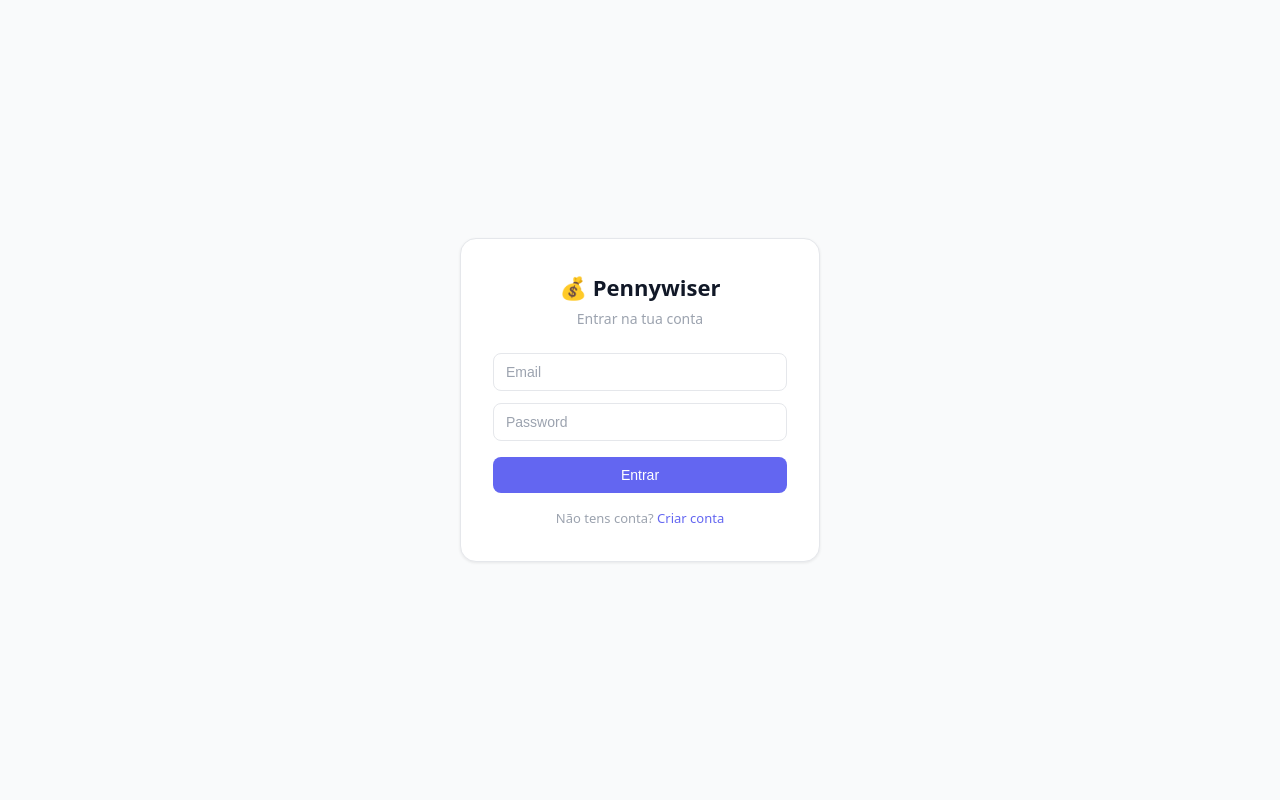
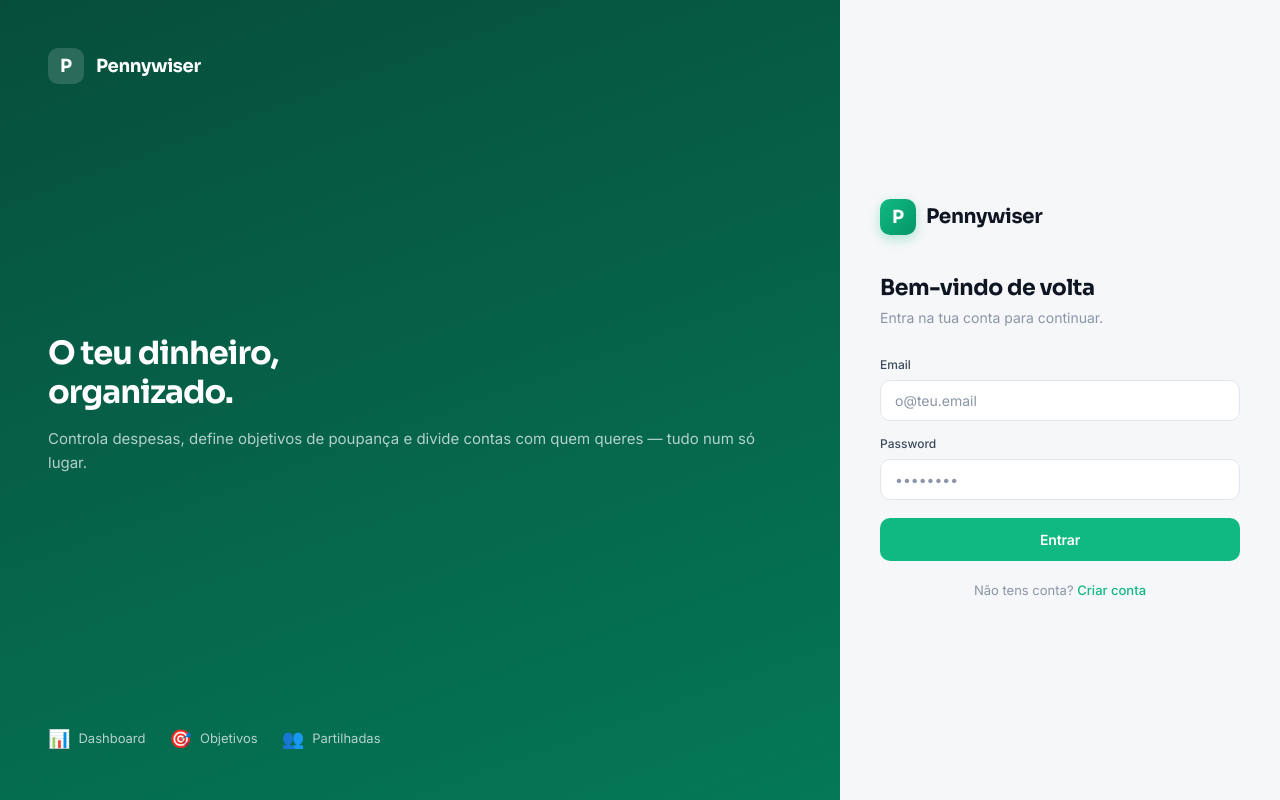
Before and after one commit to faomen/pennywiser, a React (Vite) app in the folder finance-app/: page / in a window 1280 px wide. Built offline with nearby package versions, Linux system fonts and the light colour scheme; no server answers.

Commit message:
redesign: new design system, login split-screen, refined layout

```diff
--- a/finance-app/src/App.jsx
+++ b/finance-app/src/App.jsx
@@ -9,6 +9,8 @@ import Shared from './pages/Shared'
 import JoinGroup from './pages/JoinGroup'
 import Settings from './pages/Settings'
 
+
+// LoginPage — cola dentro do App.jsx substituindo o componente LoginPage existente
 
 function LoginPage() {
   const [email, setEmail] = useState('')
@@ -29,35 +31,122 @@ function LoginPage() {
   }
 
   return (
-    <div style={{ display: 'flex', alignItems: 'center', justifyContent: 'center', height: '100vh', background: 'var(--bg)' }}>
-      <div style={{ width: 360, padding: 32, background: 'var(--surface)', borderRadius: 16, border: '0.5px solid var(--border)', boxShadow: 'var(--shadow)' }}>
-        <h1 style={{ fontSize: 22, fontWeight: 600, textAlign: 'center', marginBottom: 4, color: 'var(--text-primary)' }}>💰 Pennywiser</h1>
-        <p style={{ textAlign: 'center', color: 'var(--text-muted)', marginBottom: 24, fontSize: 14 }}>
-          {isSignUp ? 'Criar conta' : 'Entrar na tua conta'}
+    <div style={{
+      display: 'flex', minHeight: '100vh',
+      background: 'var(--bg)',
+    }}>
+      {/* Left panel — branding */}
+      <div style={{
+        display: 'none',
+        flex: 1,
+        background: 'linear-gradient(160deg, #064e3b 0%, #065f46 40%, #047857 100%)',
+        padding: '48px',
+        flexDirection: 'column',
+        justifyContent: 'space-between',
+        // only show on desktop via media query — handled inline for simplicity
+      }} className="login-panel">
+        <div style={{ display: 'flex', alignItems: 'center', gap: 12 }}>
+          <div style={{ width: 36, height: 36, borderRadius: 10, background: 'rgba(255,255,255,0.15)', display: 'flex', alignItems: 'center', justifyContent: 'center', fontSize: 18, color: '#fff', fontWeight: 700, fontFamily: 'var(--font-display)' }}>P</div>
+          <span style={{ fontSize: 18, fontWeight: 700, color: '#fff', fontFamily: 'var(--font-display)', letterSpacing: '-0.02em' }}>Pennywiser</span>
+        </div>
+        <div>
+          <p style={{ fontSize: 32, fontWeight: 700, color: '#fff', fontFamily: 'var(--font-display)', lineHeight: 1.2, letterSpacing: '-0.03em', marginBottom: 16 }}>
+            O teu dinheiro,<br />organizado.
           </p>
-        <form onSubmit={handle} style={{ display: 'flex', flexDirection: 'column', gap: 12 }}>
+          <p style={{ fontSize: 15, color: 'rgba(255,255,255,0.7)', lineHeight: 1.6 }}>
+            Controla despesas, define objetivos de poupança e divide contas com quem queres — tudo num só lugar.
+          </p>
+        </div>
+        <div style={{ display: 'flex', gap: 24 }}>
+          {[['📊', 'Dashboard'], ['🎯', 'Objetivos'], ['👥', 'Partilhadas']].map(([e, l]) => (
+            <div key={l} style={{ display: 'flex', alignItems: 'center', gap: 8 }}>
+              <span style={{ fontSize: 18 }}>{e}</span>
+              <span style={{ fontSize: 13, color: 'rgba(255,255,255,0.7)' }}>{l}</span>
+            </div>
+          ))}
+        </div>
+      </div>
+
+      {/* Right panel — form */}
+      <div style={{
+        width: '100%', maxWidth: 440,
+        margin: '0 auto',
+        display: 'flex', alignItems: 'center', justifyContent: 'center',
+        padding: '32px 24px',
+      }}>
+        <div style={{ width: '100%', maxWidth: 360 }}>
+          {/* Mobile logo */}
+          <div style={{ display: 'flex', alignItems: 'center', gap: 10, marginBottom: 40 }}>
+            <div style={{
+              width: 36, height: 36, borderRadius: 10,
+              background: 'linear-gradient(135deg, var(--accent), var(--accent-dark))',
+              display: 'flex', alignItems: 'center', justifyContent: 'center',
+              fontSize: 18, color: '#fff', fontWeight: 700,
+              fontFamily: 'var(--font-display)',
+              boxShadow: '0 4px 12px rgba(16,185,129,0.3)',
+            }}>P</div>
+            <span style={{ fontSize: 20, fontWeight: 700, fontFamily: 'var(--font-display)', color: 'var(--text-primary)', letterSpacing: '-0.02em' }}>
+              Pennywiser
+            </span>
+          </div>
+
+          <h2 style={{ fontSize: 22, fontWeight: 700, fontFamily: 'var(--font-display)', color: 'var(--text-primary)', letterSpacing: '-0.02em', marginBottom: 6 }}>
+            {isSignUp ? 'Criar conta' : 'Bem-vindo de volta'}
+          </h2>
+          <p style={{ fontSize: 14, color: 'var(--text-muted)', marginBottom: 28 }}>
+            {isSignUp ? 'Começa a controlar as tuas finanças hoje.' : 'Entra na tua conta para continuar.'}
+          </p>
+
+          <form onSubmit={handle} style={{ display: 'flex', flexDirection: 'column', gap: 14 }}>
+            <div>
+              <label style={{ fontSize: 12, fontWeight: 500, color: 'var(--text-secondary)', display: 'block', marginBottom: 6 }}>Email</label>
               <input
-            type="email" placeholder="Email" value={email}
+                type="email" placeholder="o@teu.email" value={email}
                 onChange={e => setEmail(e.target.value)} required
-            style={{ padding: '10px 12px', borderRadius: 8, border: '1px solid var(--border)', fontSize: 14, outline: 'none', background: 'var(--surface)', color: 'var(--text-primary)' }}
+                style={{ width: '100%', padding: '11px 14px', borderRadius: 10, border: '1.5px solid var(--border)', fontSize: 14 }}
               />
+            </div>
+            <div>
+              <label style={{ fontSize: 12, fontWeight: 500, color: 'var(--text-secondary)', display: 'block', marginBottom: 6 }}>Password</label>
               <input
-            type="password" placeholder="Password" value={password}
+                type="password" placeholder="••••••••" value={password}
                 onChange={e => setPassword(e.target.value)} required
-            style={{ padding: '10px 12px', borderRadius: 8, border: '1px solid var(--border)', fontSize: 14, outline: 'none', background: 'var(--surface)', color: 'var(--text-primary)' }}
+                style={{ width: '100%', padding: '11px 14px', borderRadius: 10, border: '1.5px solid var(--border)', fontSize: 14 }}
               />
-          {error && <p style={{ color: 'var(--danger)', fontSize: 13 }}>{error}</p>}
-          <button type="submit" disabled={loading}
-            style={{ padding: '10px 12px', borderRadius: 8, background: 'var(--accent)', color: 'white', border: 'none', fontSize: 14, fontWeight: 500, cursor: 'pointer', marginTop: 4 }}>
+            </div>
+
+            {error && (
+              <div style={{ padding: '10px 14px', borderRadius: 8, background: 'var(--expense-bg)', border: '1px solid var(--expense)', fontSize: 13, color: 'var(--expense)' }}>
+                {error}
+              </div>
+            )}
+
+            <button type="submit" disabled={loading} style={{
+              marginTop: 4,
+              padding: '13px',
+              borderRadius: 10,
+              background: loading ? 'var(--accent-bg)' : 'var(--accent)',
+              color: loading ? 'var(--accent)' : '#fff',
+              border: 'none', fontSize: 14, fontWeight: 600,
+              cursor: loading ? 'not-allowed' : 'pointer',
+              fontFamily: 'var(--font-body)',
+              transition: 'all 0.15s',
+              letterSpacing: '-0.01em',
+            }}>
               {loading ? 'A processar...' : isSignUp ? 'Criar conta' : 'Entrar'}
             </button>
           </form>
-        <p style={{ textAlign: 'center', marginTop: 16, fontSize: 13, color: 'var(--text-muted)' }}>
+
+          <p style={{ textAlign: 'center', marginTop: 20, fontSize: 13, color: 'var(--text-muted)' }}>
             {isSignUp ? 'Já tens conta?' : 'Não tens conta?'}{' '}
-          <span onClick={() => setIsSignUp(!isSignUp)} style={{ color: 'var(--accent)', cursor: 'pointer' }}>
+            <span
+              onClick={() => { setIsSignUp(!isSignUp); setError('') }}
+              style={{ color: 'var(--accent)', cursor: 'pointer', fontWeight: 500 }}
+            >
               {isSignUp ? 'Entrar' : 'Criar conta'}
             </span>
           </p>
+        </div>
       </div>
     </div>
   )
--- a/finance-app/src/components/Layout.jsx
+++ b/finance-app/src/components/Layout.jsx
@@ -14,12 +14,23 @@ function useIsMobile() {
 }
 
 const NAV = [
-  { to: '/dashboard',    emoji: '📊', text: 'Dashboard' },
-  { to: '/transactions', emoji: '💳', text: 'Transações' },
-  { to: '/goals',        emoji: '🎯', text: 'Objetivos' },
-  { to: '/shared',       emoji: '👥', text: 'Partilhadas' },
-  { to: '/settings',     emoji: '⚙️', text: 'Definições' },
+  { to: '/dashboard',    icon: '▦',  text: 'Dashboard' },
+  { to: '/transactions', icon: '↕',  text: 'Transações' },
+  { to: '/goals',        icon: '◎',  text: 'Objetivos' },
+  { to: '/shared',       icon: '⊕',  text: 'Partilhadas' },
+  { to: '/settings',     icon: '◈',  text: 'Definições' },
 ]
+
+const navLinkStyle = (isActive) => ({
+  display: 'flex', alignItems: 'center', gap: 10,
+  padding: '9px 12px', borderRadius: 8,
+  textDecoration: 'none', fontSize: 13,
+  fontWeight: isActive ? 600 : 400,
+  color: isActive ? 'var(--accent)' : 'var(--text-muted)',
+  background: isActive ? 'var(--accent-bg)' : 'transparent',
+  transition: 'all 0.15s',
+  letterSpacing: isActive ? '-0.01em' : 'normal',
+})
 
 export default function Layout({ children }) {
   const navigate = useNavigate()
@@ -33,93 +44,141 @@ export default function Layout({ children }) {
 
   if (isMobile) return (
     <div style={{ display: 'flex', flexDirection: 'column', minHeight: '100vh', background: 'var(--bg)' }}>
-      {/* Mobile header */}
       <header style={{
         position: 'sticky', top: 0, zIndex: 40,
-        background: 'var(--surface)', borderBottom: '1px solid var(--border)',
-        padding: '12px 16px',
-        display: 'flex', alignItems: 'center', justifyContent: 'space-between'
+        background: 'var(--surface)',
+        borderBottom: '1px solid var(--border)',
+        padding: '0 16px',
+        height: 52,
+        display: 'flex', alignItems: 'center', justifyContent: 'space-between',
       }}>
-        <h1 style={{ fontSize: 16, fontWeight: 600, color: 'var(--text-primary)', margin: 0 }}>💰 Pennywiser</h1>
-        <button onClick={toggle} style={{ background: 'none', border: 'none', fontSize: 18, cursor: 'pointer', padding: 4 }}>
+        <div style={{ display: 'flex', alignItems: 'center', gap: 8 }}>
+          <div style={{
+            width: 28, height: 28, borderRadius: 8,
+            background: 'linear-gradient(135deg, var(--accent), var(--accent-dark))',
+            display: 'flex', alignItems: 'center', justifyContent: 'center',
+            fontSize: 14, color: '#fff', fontWeight: 700,
+            fontFamily: 'var(--font-display)'
+          }}>P</div>
+          <span style={{ fontSize: 15, fontWeight: 700, fontFamily: 'var(--font-display)', color: 'var(--text-primary)', letterSpacing: '-0.02em' }}>
+            Pennywiser
+          </span>
+        </div>
+        <button onClick={toggle} style={{
+          background: 'var(--surface-2)', border: 'none',
+          width: 34, height: 34, borderRadius: 8,
+          cursor: 'pointer', fontSize: 15,
+          display: 'flex', alignItems: 'center', justifyContent: 'center'
+        }}>
           {dark ? '☀️' : '🌙'}
         </button>
       </header>
 
-      {/* Page content */}
-      <main style={{ flex: 1, padding: '16px', paddingBottom: 80, overflowY: 'auto' }}>
+      <main style={{ flex: 1, padding: '16px', paddingBottom: 72 }}>
         {children}
       </main>
 
-      {/* Bottom tab bar */}
       <nav style={{
         position: 'fixed', bottom: 0, left: 0, right: 0, zIndex: 40,
-        background: 'var(--surface)', borderTop: '1px solid var(--border)',
-        display: 'flex', paddingBottom: 'env(safe-area-inset-bottom)'
+        background: 'var(--surface)',
+        borderTop: '1px solid var(--border)',
+        display: 'flex',
+        paddingBottom: 'env(safe-area-inset-bottom)',
+        boxShadow: '0 -4px 16px rgba(0,0,0,0.06)',
       }}>
-        {NAV.map(({ to, emoji, text }) => (
+        {NAV.map(({ to, text }) => (
           <NavLink key={to} to={to} style={({ isActive }) => ({
-            flex: 1, display: 'flex', flexDirection: 'column', alignItems: 'center',
-            padding: '8px 4px', textDecoration: 'none', gap: 2,
+            flex: 1, display: 'flex', flexDirection: 'column',
+            alignItems: 'center', justifyContent: 'center',
+            padding: '8px 2px 6px', textDecoration: 'none', gap: 3,
             color: isActive ? 'var(--accent)' : 'var(--text-muted)',
-            borderTop: isActive ? '2px solid var(--accent)' : '2px solid transparent',
-            transition: 'all 0.15s'
+            position: 'relative',
           })}>
-            <span style={{ fontSize: 20 }}>{emoji}</span>
-            <span style={{ fontSize: 10, fontWeight: 500 }}>{text}</span>
+            {({ isActive }) => (
+              <>
+                {isActive && (
+                  <div style={{
+                    position: 'absolute', top: 0, left: '20%', right: '20%',
+                    height: 2, background: 'var(--accent)',
+                    borderRadius: '0 0 2px 2px',
+                  }} />
+                )}
+                <span style={{ fontSize: 11, fontWeight: isActive ? 600 : 400, marginTop: 2, letterSpacing: '-0.01em' }}>
+                  {text}
+                </span>
+              </>
+            )}
           </NavLink>
         ))}
       </nav>
     </div>
   )
 
-  // Desktop layout — igual ao anterior
   return (
     <div style={{ display: 'flex', minHeight: '100vh', background: 'var(--bg)' }}>
       <nav style={{
-        width: 220, borderRight: '1px solid var(--border)',
-        padding: '1.5rem 0.75rem',
-        display: 'flex', flexDirection: 'column', gap: 4,
+        width: 232, flexShrink: 0,
+        borderRight: '1px solid var(--border)',
+        padding: '20px 12px',
+        display: 'flex', flexDirection: 'column', gap: 2,
         background: 'var(--surface)',
-        position: 'sticky', top: 0, height: '100vh'
+        position: 'sticky', top: 0, height: '100vh',
+        overflowY: 'auto',
       }}>
-        <div style={{ padding: '0 0.5rem', marginBottom: 24 }}>
-          <h1 style={{ fontSize: 16, fontWeight: 600, color: 'var(--text-primary)' }}>💰 Pennywiser</h1>
-          <p style={{ fontSize: 11, color: 'var(--text-muted)', marginTop: 2 }}>gestão financeira</p>
+        {/* Logo */}
+        <div style={{ padding: '4px 8px 20px', display: 'flex', alignItems: 'center', gap: 10 }}>
+          <div style={{
+            width: 32, height: 32, borderRadius: 10,
+            background: 'linear-gradient(135deg, var(--accent), var(--accent-dark))',
+            display: 'flex', alignItems: 'center', justifyContent: 'center',
+            fontSize: 16, color: '#fff', fontWeight: 700,
+            fontFamily: 'var(--font-display)', flexShrink: 0,
+            boxShadow: '0 2px 8px rgba(16,185,129,0.3)',
+          }}>P</div>
+          <div>
+            <p style={{ fontSize: 15, fontWeight: 700, fontFamily: 'var(--font-display)', color: 'var(--text-primary)', letterSpacing: '-0.02em', lineHeight: 1 }}>
+              Pennywiser
+            </p>
+            <p style={{ fontSize: 10, color: 'var(--text-muted)', marginTop: 2 }}>gestão financeira</p>
+          </div>
         </div>
 
-        {NAV.map(({ to, emoji, text }) => (
-          <NavLink key={to} to={to} style={({ isActive }) => ({
-            padding: '9px 12px', borderRadius: 8, textDecoration: 'none',
+        {/* Nav */}
+        <div style={{ display: 'flex', flexDirection: 'column', gap: 1 }}>
+          {NAV.map(({ to, text }) => (
+            <NavLink key={to} to={to} style={({ isActive }) => navLinkStyle(isActive)}>
+              <span>{text}</span>
+            </NavLink>
+          ))}
+        </div>
+
+        {/* Bottom */}
+        <div style={{ marginTop: 'auto', display: 'flex', flexDirection: 'column', gap: 1, paddingTop: 12, borderTop: '1px solid var(--border)' }}>
+          <button onClick={toggle} style={{
+            padding: '9px 12px', borderRadius: 8,
+            border: 'none', background: 'transparent',
+            cursor: 'pointer', fontSize: 13, color: 'var(--text-muted)',
             display: 'flex', alignItems: 'center', gap: 10,
-            fontSize: 13, fontWeight: isActive ? 500 : 400,
-            color: isActive ? 'var(--accent-text)' : 'var(--text-secondary)',
-            background: isActive ? 'var(--accent-bg)' : 'transparent',
-            transition: 'all 0.15s'
-          })}>
-            <span>{emoji}</span><span>{text}</span>
-          </NavLink>
-        ))}
-
-        <div style={{ marginTop: 'auto', display: 'flex', flexDirection: 'column', gap: 4 }}>
-          <button onClick={toggle} style={{
-            padding: '9px 12px', borderRadius: 8, border: 'none', background: 'transparent',
-            cursor: 'pointer', fontSize: 13, color: 'var(--text-muted)',
-            display: 'flex', alignItems: 'center', gap: 10, textAlign: 'left', width: '100%'
+            textAlign: 'left', width: '100%', fontFamily: 'var(--font-body)',
+            transition: 'all 0.15s',
           }}>
-            <span>{dark ? '☀️' : '🌙'}</span><span>{dark ? 'Modo claro' : 'Modo escuro'}</span>
+            <span>{dark ? '☀️' : '🌙'}</span>
+            <span>{dark ? 'Modo claro' : 'Modo escuro'}</span>
           </button>
           <button onClick={signOut} style={{
-            padding: '9px 12px', borderRadius: 8, border: 'none', background: 'transparent',
+            padding: '9px 12px', borderRadius: 8,
+            border: 'none', background: 'transparent',
             cursor: 'pointer', fontSize: 13, color: 'var(--text-muted)',
-            display: 'flex', alignItems: 'center', gap: 10, textAlign: 'left', width: '100%'
+            display: 'flex', alignItems: 'center', gap: 10,
+            textAlign: 'left', width: '100%', fontFamily: 'var(--font-body)',
+            transition: 'all 0.15s',
           }}>
-            <span>🚪</span><span>Sair</span>
+            <span>←</span><span>Sair</span>
           </button>
         </div>
       </nav>
 
-      <main style={{ flex: 1, padding: '2rem', overflow: 'auto' }}>
+      <main style={{ flex: 1, padding: '2rem', overflow: 'auto', minWidth: 0 }}>
         {children}
       </main>
     </div>
--- a/finance-app/src/index.css
+++ b/finance-app/src/index.css
@@ -1,89 +1,160 @@
+@import url('https://fonts.googleapis.com/css2?family=Inter:wght@400;500;600&family=Sora:wght@600;700&display=swap');
+
 *, *::before, *::after { box-sizing: border-box; margin: 0; padding: 0; }
 
 :root {
-  --bg: #f9fafb;
-  --surface: #ffffff;
-  --surface-2: #f3f4f6;
-  --border: #e5e7eb;
-  --border-strong: #d1d5db;
-  --text-primary: #111827;
-  --text-secondary: #374151;
-  --text-muted: #9ca3af;
-  --accent: #6366f1;
-  --accent-bg: #eef2ff;
-  --accent-text: #4f46e5;
-  --success: #10b981;
-  --success-bg: #f0fdf4;
-  --danger: #ef4444;
-  --danger-bg: #fef2f2;
-  --warning: #f59e0b;
-  --warning-bg: #fffbeb;
-  --shadow: 0 1px 3px rgba(0,0,0,0.08);
+  /* Palette — slate base, emerald accent, warm amber highlight */
+  --bg:           #f6f7f9;
+  --surface:      #ffffff;
+  --surface-2:    #f0f2f5;
+  --surface-3:    #e8eaf0;
+  --border:       #e2e5ec;
+  --border-strong:#c8cdd8;
+
+  --text-primary:   #0f1623;
+  --text-secondary: #3d4a5c;
+  --text-muted:     #8a95a8;
+
+  --accent:       #10b981;
+  --accent-dark:  #059669;
+  --accent-bg:    #ecfdf5;
+  --accent-text:  #065f46;
+
+  --income:       #10b981;
+  --income-bg:    #ecfdf5;
+  --expense:      #f43f5e;
+  --expense-bg:   #fff1f2;
+  --warning:      #f59e0b;
+  --warning-bg:   #fffbeb;
+
+  --shadow-sm:    0 1px 2px rgba(15,22,35,0.06);
+  --shadow:       0 2px 8px rgba(15,22,35,0.08), 0 0 0 1px rgba(15,22,35,0.04);
+  --shadow-md:    0 4px 16px rgba(15,22,35,0.10), 0 0 0 1px rgba(15,22,35,0.04);
+
+  --radius-sm:    6px;
+  --radius:       10px;
+  --radius-lg:    14px;
+  --radius-xl:    20px;
+
+  --font-display: 'Sora', system-ui, sans-serif;
+  --font-body:    'Inter', system-ui, sans-serif;
 }
 
 [data-theme="dark"] {
-  --bg: #0f1117;
-  --surface: #1a1d27;
-  --surface-2: #242736;
-  --border: #2e3347;
-  --border-strong: #404560;
-  --text-primary: #f1f5f9;
-  --text-secondary: #cbd5e1;
-  --text-muted: #64748b;
-  --accent: #818cf8;
-  --accent-bg: #1e2040;
-  --accent-text: #a5b4fc;
-  --success: #34d399;
-  --success-bg: #052e16;
-  --danger: #f87171;
-  --danger-bg: #2d0a0a;
-  --warning: #fbbf24;
-  --warning-bg: #2d1f02;
-  --shadow: 0 1px 3px rgba(0,0,0,0.4);
+  --bg:           #0b0e14;
+  --surface:      #13171f;
+  --surface-2:    #1c2130;
+  --surface-3:    #242a38;
+  --border:       #252c3a;
+  --border-strong:#323b4f;
+
+  --text-primary:   #eef1f6;
+  --text-secondary: #9aa5b8;
+  --text-muted:     #4d5a70;
+
+  --accent:       #34d399;
+  --accent-dark:  #10b981;
+  --accent-bg:    #0d2b1f;
+  --accent-text:  #6ee7b7;
+
+  --income:       #34d399;
+  --income-bg:    #0d2b1f;
+  --expense:      #fb7185;
+  --expense-bg:   #2d0a14;
+  --warning:      #fbbf24;
+  --warning-bg:   #2d1c02;
+
+  --shadow-sm:    0 1px 2px rgba(0,0,0,0.3);
+  --shadow:       0 2px 8px rgba(0,0,0,0.3), 0 0 0 1px rgba(255,255,255,0.04);
+  --shadow-md:    0 4px 16px rgba(0,0,0,0.4), 0 0 0 1px rgba(255,255,255,0.04);
 }
 
+html { -webkit-text-size-adjust: 100%; }
+
 body {
-  font-family: system-ui, -apple-system, sans-serif;
+  font-family: var(--font-body);
   background: var(--bg);
   color: var(--text-primary);
+  line-height: 1.5;
+  -webkit-font-smoothing: antialiased;
   transition: background 0.2s, color 0.2s;
-  line-height: 1.5;
 }
 
-/* Inputs e selects adaptam-se ao tema */
+/* ── Typography ── */
+h1, h2, h3, h4 { font-family: var(--font-display); line-height: 1.2; }
+
+/* ── Inputs ── */
 input, select, textarea {
+  font-family: var(--font-body);
   background: var(--surface) !important;
   color: var(--text-primary) !important;
   border-color: var(--border) !important;
+  transition: border-color 0.15s, box-shadow 0.15s;
 }
+input:focus, select:focus, textarea:focus {
+  outline: none !important;
+  border-color: var(--accent) !important;
+  box-shadow: 0 0 0 3px rgba(16,185,129,0.12) !important;
+}
+input::placeholder, textarea::placeholder { color: var(--text-muted) !important; }
 
-input::placeholder, textarea::placeholder {
-  color: var(--text-muted) !important;
-}
+/* ── Scrollbar ── */
+::-webkit-scrollbar { width: 5px; height: 5px; }
+::-webkit-scrollbar-track { background: transparent; }
+::-webkit-scrollbar-thumb { background: var(--border-strong); border-radius: 99px; }
 
-/* Scrollbar discreta em dark mode */
-[data-theme="dark"] ::-webkit-scrollbar { width: 6px; }
-[data-theme="dark"] ::-webkit-scrollbar-track { background: var(--surface-2); }
-[data-theme="dark"] ::-webkit-scrollbar-thumb { background: var(--border-strong); border-radius: 3px; }
-
-/* ── Responsive utilities ── */
+/* ── Grids responsivos ── */
 .grid-2 { display: grid; grid-template-columns: repeat(2, minmax(0, 1fr)); gap: 12px; }
 .grid-3 { display: grid; grid-template-columns: repeat(3, minmax(0, 1fr)); gap: 12px; }
 
+/* ── Componentes reutilizáveis ── */
+.card {
+  background: var(--surface);
+  border-radius: var(--radius-lg);
+  border: 1px solid var(--border);
+  box-shadow: var(--shadow-sm);
+}
+
+.btn {
+  display: inline-flex; align-items: center; justify-content: center;
+  gap: 6px; font-family: var(--font-body);
+  font-size: 13px; font-weight: 500;
+  padding: 8px 16px; border-radius: var(--radius);
+  border: none; cursor: pointer;
+  transition: all 0.15s; white-space: nowrap;
+}
+.btn-primary {
+  background: var(--accent); color: #fff;
+}
+.btn-primary:hover { background: var(--accent-dark); transform: translateY(-1px); box-shadow: var(--shadow); }
+.btn-primary:active { transform: translateY(0); }
+.btn-ghost {
+  background: transparent; color: var(--text-secondary);
+  border: 1px solid var(--border);
+}
+.btn-ghost:hover { background: var(--surface-2); }
+
+/* ── Mobile ── */
 @media (max-width: 768px) {
   .grid-2 { grid-template-columns: 1fr; }
   .grid-3 { grid-template-columns: repeat(2, minmax(0, 1fr)); }
   .hide-mobile { display: none !important; }
   .full-mobile { grid-column: 1 / -1; }
+
+  input, select, textarea {
+    font-size: 16px !important;
+    min-height: 46px;
+  }
+  .btn { min-height: 44px; padding: 10px 18px; }
 }
 
-/* Inputs e botões maiores em mobile */
-@media (max-width: 768px) {
-  input, select, textarea {
-    font-size: 16px !important; /* evita zoom automático no iOS */
-    min-height: 44px;
-  }
-  button {
-    min-height: 44px;
-  }
+/* ── Animações suaves ── */
+@media (prefers-reduced-motion: no-preference) {
+  .card { transition: box-shadow 0.15s; }
+  .card:hover { box-shadow: var(--shadow); }
 }
+
+/* ── Login page ── */
+@media (min-width: 768px) {
+  .login-panel { display: flex !important; }
+}
```
Lines whose indentation alone changed are shown as unchanged.
